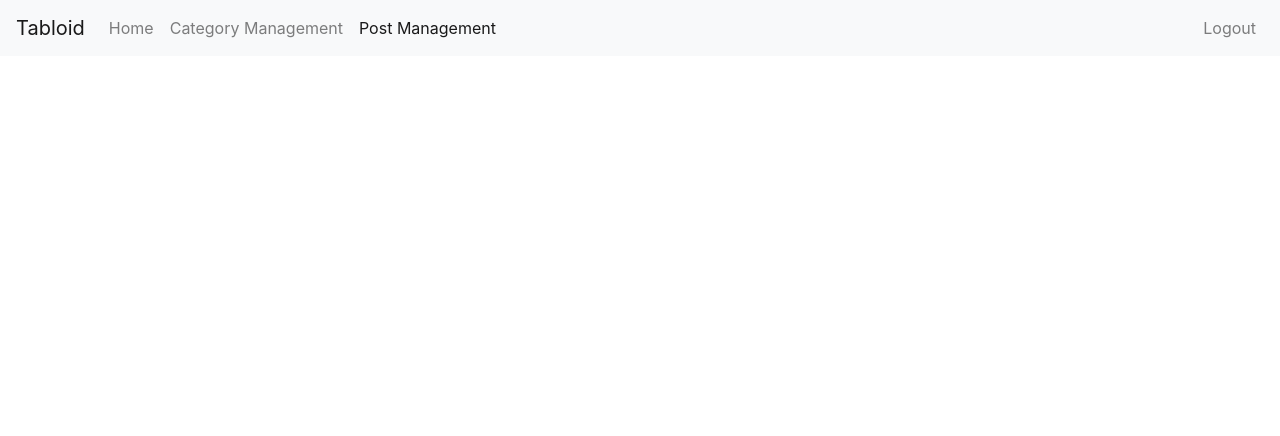
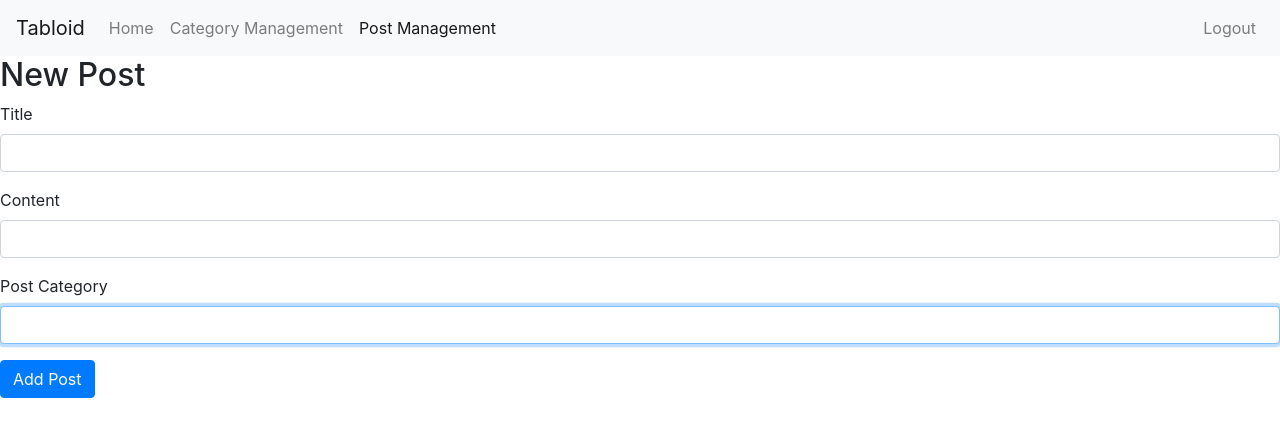
Before and after one commit to NewForce-Cohort-6/tabloidfullstack-cranberry-sauce, a React (Create React App) app in the folder Tabloid/client/: page /post/create in a window 1280 px wide. Shown: the top 436 px of the page. Built offline with nearby package versions, Linux system fonts and the light colour scheme; sample sign-in values are in the browser's storage.

Commit message:
save before testing other branches

```diff
--- a/Tabloid/client/src/components/ApplicationViews.js
+++ b/Tabloid/client/src/components/ApplicationViews.js
@@ -2,6 +2,7 @@ import React from "react";
 import { Route, Routes } from "react-router-dom";
 
 import { PostList } from "./Posts/PostList";
+import { PostForm } from "./Posts/PostForm";
 import Hello from "./Hello.js"
 
 
@@ -15,6 +16,7 @@ export default function ApplicationViews() {
       <Routes>
           <Route path="/" element= {<Hello/>} />
        <Route path="/post" element= {<PostList/>} />
+       <Route path="/post/create" element={<PostForm />} />
         <Route path="/category" element={<CategoryList />} />
       </Routes>
    );
--- /dev/null
+++ b/Tabloid/client/src/components/Posts/PostForm.js
@@ -0,0 +1,124 @@
+import { useState } from "react"
+import { useNavigate } from "react-router-dom"
+import React from "react"
+
+export const PostForm = () => {
+    /*
+         Add the correct default properties to the
+        initial state object
+    */
+    const [newPost, update] = useState({
+        Title: "",
+        Content: "",
+        Category: ""
+    })
+    /*
+         Use the useNavigation() hook so you can redirect
+        the user to the ticket list
+    */
+    const navigate = useNavigate()
+    const localTabloidUser = localStorage.getItem("tabloid_user")
+    const tabloidUserObject = JSON.parse(localTabloidUser)
+
+    const handleSaveButtonClick = (post) => {
+        post.preventDefault()
+
+
+
+        // Create the object to be saved to the API
+
+
+        const postToSendToAPI = {
+            // userId: tabloidUserObject.id,
+            title: newPost.title,
+            content: newPost.content,
+            category: newPost.category
+        }
+
+
+
+        //  Perform the fetch() to POST the object to the API
+        return fetch (`/api/Post`, {
+            method: "POST" ,
+            headers: {
+                "Content-Type": "application/json"
+            },
+            body: JSON.stringify(postToSendToAPI)
+        })
+        .then(response => response.json())
+        .then(() => {
+            navigate("/")
+    })
+}
+
+    return (
+        <form className="postForm">
+            <h2 className="postForm__title">New Post</h2>
+            <fieldset>
+                <div className="form-group">
+                    <label htmlFor="name">Title</label>
+                    <input
+                        required autoFocus
+                        type="text"
+                        className="form-control"
+                        placeholder=""
+                        value={newPost.title}
+                        onChange={
+                            (evt) => {
+                                const copy = {...newPost}
+                                copy.title =evt.target.value
+                                update(copy)
+
+
+                            }
+                        }
+                        />
+                            </div>
+                           </fieldset>
+                           <fieldset>
+                            <div
+                             className="form-group">
+                    <label htmlFor="name">Content</label>
+                    <input
+                        required autoFocus
+                        type="text"
+                        className="form-control"
+                        placeholder=""
+                        value={newPost.content}
+                        onChange={
+                            (evt) => {
+                                const copy = {...newPost}
+                                copy.content =evt.target.value
+                                update(copy)
+                            }
+                        } />
+                </div>
+            </fieldset>
+            <fieldset>
+                            <div
+                             className="form-group">
+                    <label htmlFor="name">Post Category</label>
+                    <input
+                        required autoFocus
+                        type="text"
+                        className="form-control"
+                        placeholder=""
+                        value={newPost.category}
+                        onChange={
+                            (evt) => {
+                                const copy = {...newPost}
+                                copy.category =evt.target.value
+                                update(copy)
+                            }
+                        } />
+                </div>
+            </fieldset>
+
+            <button
+                onClick={(clickEvent) => handleSaveButtonClick(clickEvent)}
+            className="btn btn-primary">
+                Add Post
+            </button>
+        </form>
+    )
+}
```
Also changed, not shown: 1 other file (tests, documents, lock files or other folders).
